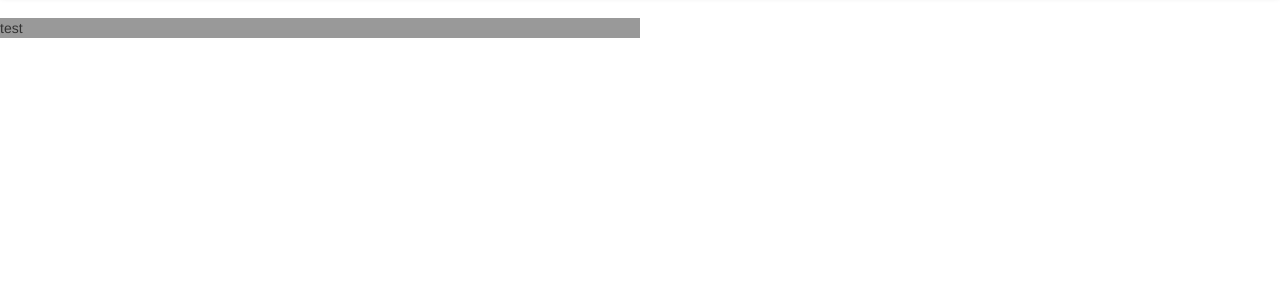
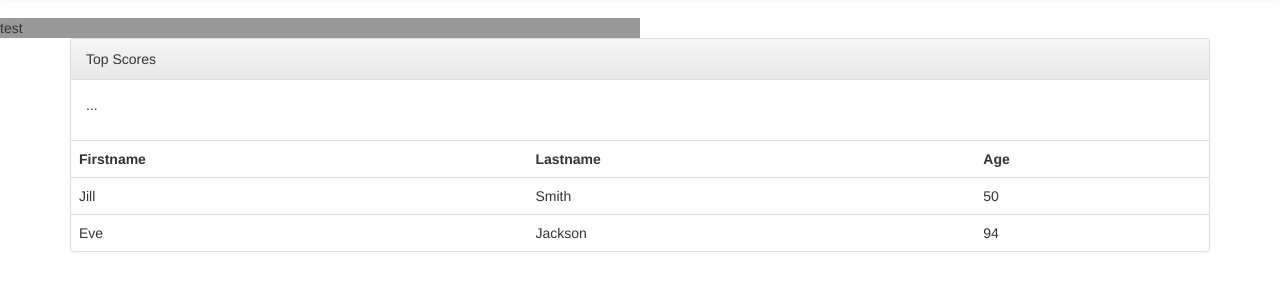
Before and after one commit to klepple/EngHack2017, a plain HTML site: page index.html in a window 1280 px wide. Shown: the part 54-344 px from the top of the page. Drawn offline with nearby package versions, Linux system fonts and the light colour scheme.

Commit message:
Add table to index.html

```diff
--- a/index.html
+++ b/index.html
@@ -65,10 +65,39 @@
 			  </div><!-- /.container-fluid -->
 			</nav>
 		</header>
+
+
 		<div class="row">
-			<div class = "darkBG col-sm-6">test</div>
+					<div class = "darkBG col-sm-6">test</div>
+				</div>
+				<div class ="container">
+					<div class="panel panel-default">
+		  <!-- Default panel contents -->
+		  <div class="panel-heading">Top Scores</div>
+		  <div class="panel-body">
+		    <p>...</p>
+		  </div>
+
+		  <!-- Table -->
+		  <table class="table">
+					    <tr>
+			    <th>Firstname</th>
+			    <th>Lastname</th>
+			    <th>Age</th>
+			  </tr>
+			  <tr>
+			    <td>Jill</td>
+			    <td>Smith</td>
+			    <td>50</td>
+			  </tr>
+			  <tr>
+			    <td>Eve</td>
+			    <td>Jackson</td>
+			    <td>94</td>
+			  </tr>
+		  </table>
+			</div>
 		</div>
-
 
 	<!-- Latest compiled and minified JavaScript -->
 	<script src="https://maxcdn.bootstrapcdn.com/bootstrap/3.3.7/js/bootstrap.min.js" integrity="sha384-Tc5IQib027qvyjSMfHjOMaLkfuWVxZxUPnCJA7l2mCWNIpG9mGCD8wGNIcPD7Txa" crossorigin="anonymous"></script>
```
